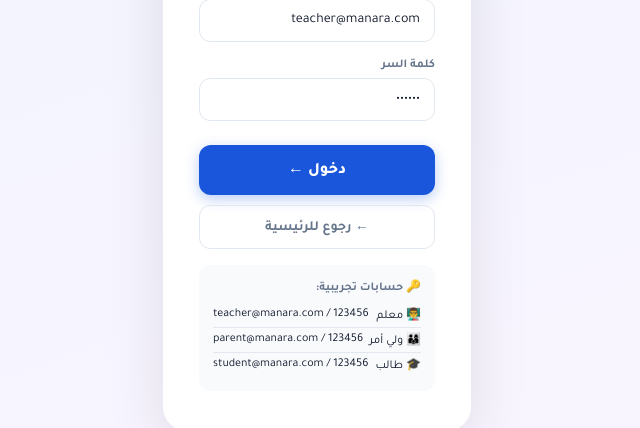
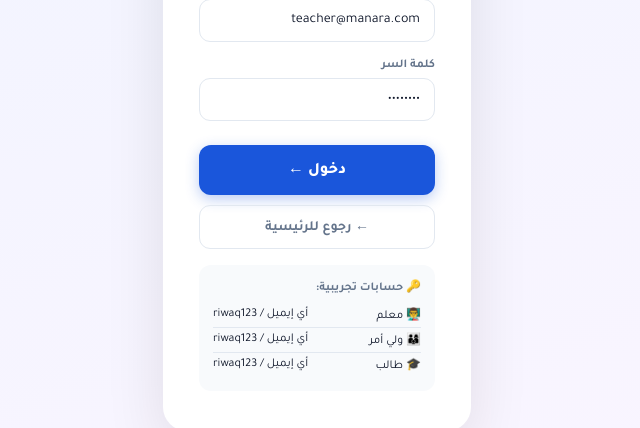
Before and after one commit to gabrielmid616-wq/al-riwaq-al-azhari, a plain HTML site: page index.html in a window 1280 px wide. Shown: the part 2620-3048 px from the top of the page, without its empty margins (323-963 px from the left). Drawn offline with nearby package versions, Linux system fonts and the light colour scheme.

Commit message:
Add files via upload

```diff
--- a/index.html
+++ b/index.html
@@ -456,15 +456,15 @@ nav{
       </div>
       <div class="form-group">
         <label>كلمة السر</label>
-        <input type="password" id="loginPass" placeholder="كلمة السر" value="123456"/>
+        <input type="password" id="loginPass" placeholder="كلمة السر" value="riwaq123"/>
       </div>
       <button class="login-submit" onclick="doLogin()">دخول ←</button>
       <button style="width:100%;padding:11px;background:transparent;border:1.5px solid var(--border);border-radius:11px;font-size:14px;font-weight:600;color:var(--muted);margin-top:10px" onclick="showScreen('landingScreen')">← رجوع للرئيسية</button>
       <div class="demo-accounts">
         <h4>🔑 حسابات تجريبية:</h4>
-        <div class="demo-row"><span>👨‍🏫 معلم</span><span>teacher@manara.com / 123456</span></div>
-        <div class="demo-row"><span>👨‍👩‍👦 ولي أمر</span><span>parent@manara.com / 123456</span></div>
-        <div class="demo-row"><span>🎓 طالب</span><span>student@manara.com / 123456</span></div>
+        <div class="demo-row"><span>👨‍🏫 معلم</span><span>أي إيميل / riwaq123</span></div>
+        <div class="demo-row"><span>👨‍👩‍👦 ولي أمر</span><span>أي إيميل / riwaq123</span></div>
+        <div class="demo-row"><span>🎓 طالب</span><span>أي إيميل / riwaq123</span></div>
       </div>
     </div>
   </div>
```
